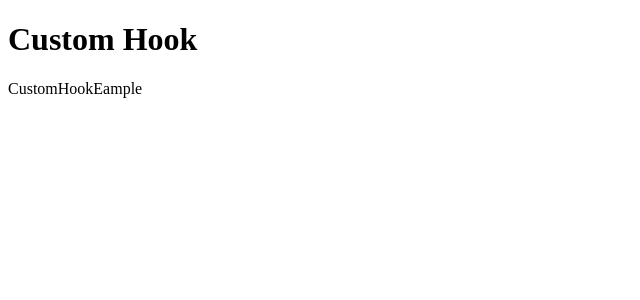
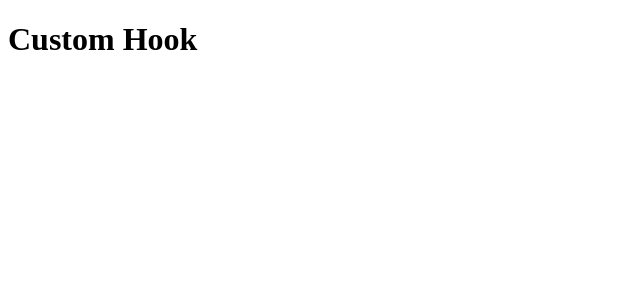
Before and after one commit to Tausifqureshi/React_Revision, a React (Vite) app: page / in a window 1280 px wide. Shown: the top 300 px of the page, without its empty margins (0-640 px from the left). Built offline with nearby package versions, Linux system fonts and the light colour scheme.

Commit message:
Custom-HOOK

```diff
--- a/src/custom Hook/CustomHook.jsx
+++ b/src/custom Hook/CustomHook.jsx
@@ -1,13 +1,14 @@
 import React from 'react'
-import CustomHookEample from './CustomHookEample'
-
+import useFetch from './useFetch'
 function CustomHook() {
+ const saveValue = useFetch();
+//  console.log(saveValue)
   return (
     <>
     <h1>
     Custom Hook
     </h1>
-    <CustomHookEample />
+
 
 
     </>
--- a/src/custom Hook/CustomHookEample.jsx
+++ /dev/null
@@ -1,11 +0,0 @@
-import React from 'react'
-
-function CustomHookEample() {
-  return (
-    <div>
-    CustomHookEample
-    </div>
-  )
-}
-
-export default CustomHookEample
--- /dev/null
+++ b/src/custom Hook/useFetch.js
@@ -0,0 +1,9 @@
+import { useState, useEffect} from "react";
+
+function useFetch (){
+
+
+console.log("Data Fecth")
+}
+
+export default useFetch;
```
Also changed, not shown: src/custom Hook/Thory.jsx (added), src/useEffect Hook/UseEffect.jsx (line endings or trailing spaces).
